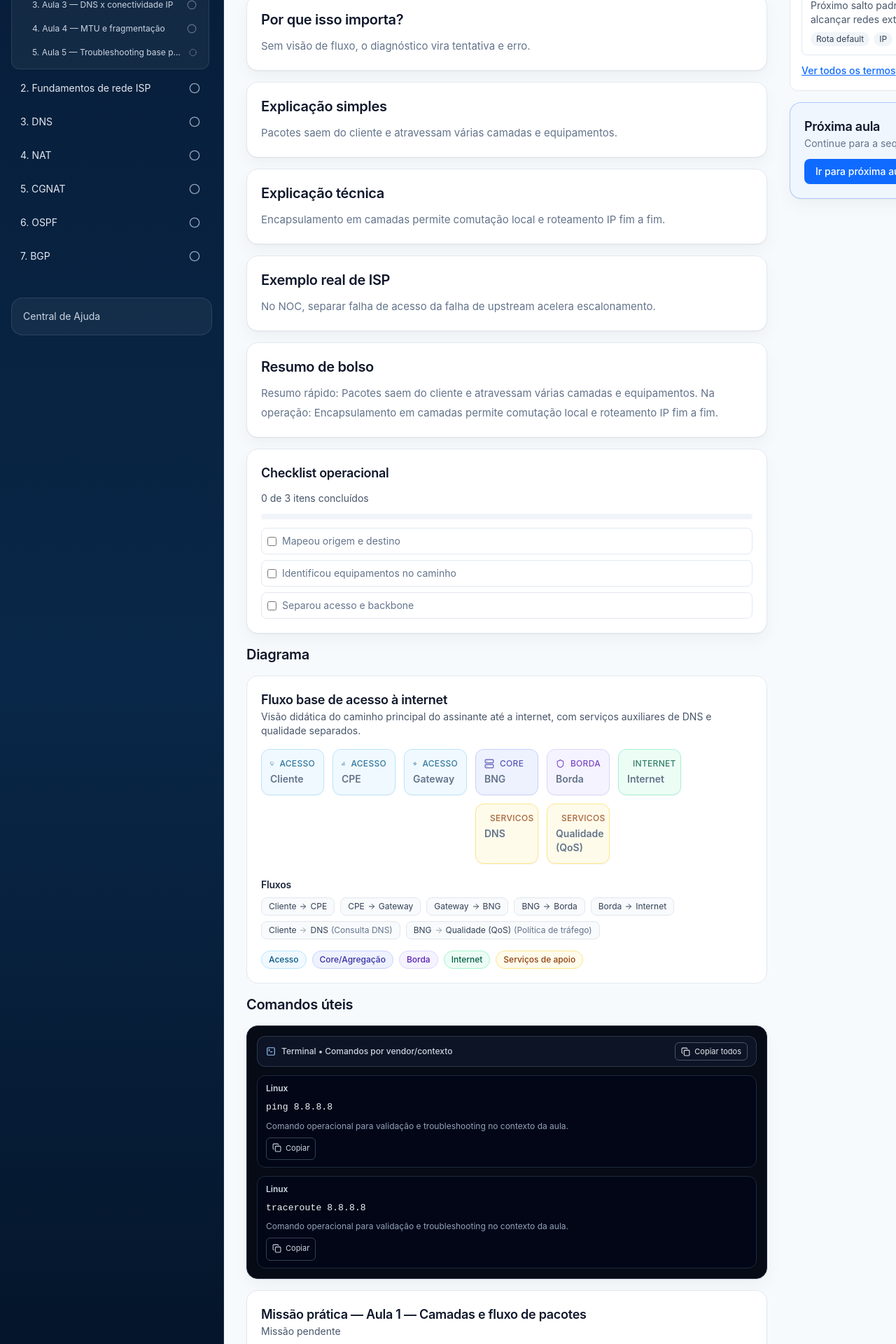
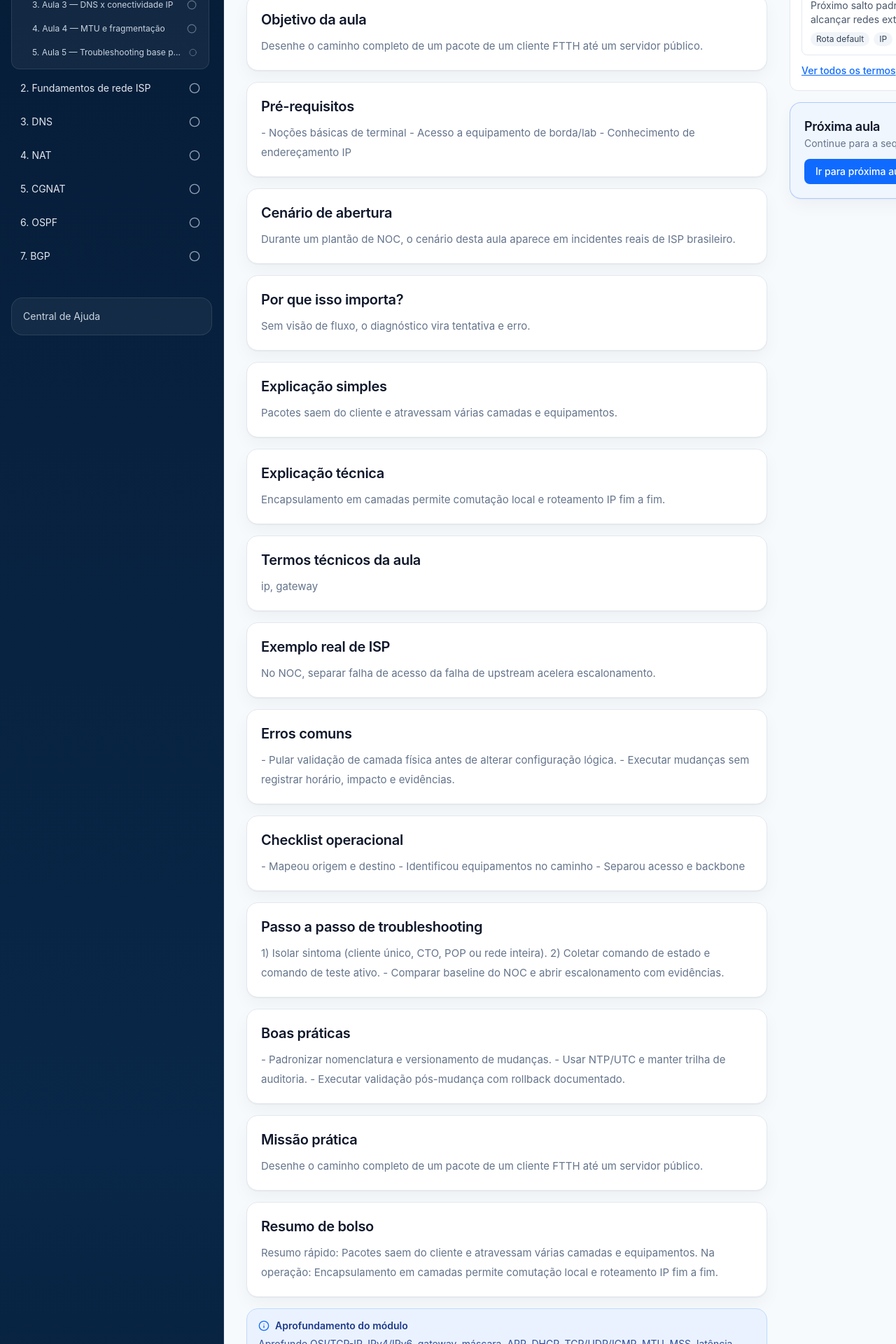
Before and after one commit to clttsousa/RedesISP_Academy, a Next.js app: page /trilha/redes-de-computadores/aulas/redes-camadas-e-pacotes in a window 1280 px wide. Shown: the part 420-2340 px from the top of the page at 70% size. Built offline with nearby package versions, Linux system fonts and the light colour scheme.

Commit message:
Rodada 21: expand depth of lesson content structure

```diff
--- a/src/data/lessons.ts
+++ b/src/data/lessons.ts
@@ -17,16 +17,77 @@ type Seed = {
   checklist: string[];
   glossaryTerms: string[];
   sources: string[];
+  objective?: string;
+  prerequisites?: string[];
+  openingScenario?: string;
   why: string;
   simple: string;
   technical: string;
+  technicalTerms?: string[];
   example: string;
+  commonMistakes?: string[];
+  operationalChecklist?: string[];
+  troubleshootingSteps?: string[];
+  bestPractices?: string[];
+  practicalMission?: string;
+  pocketSummary?: string;
   alert?: string;
 };
 
 
 
 const moduleSlugById: Record<string, string> = { m1: 'redes-de-computadores', m2: 'fundamentos-rede-isp', m3: 'dns', m4: 'nat', m5: 'cgnat', m6: 'ospf', m7: 'bgp', m8: 'mpls', m9: 'monitoramento-isp' };
+const defaultPrereqs = ['Noções básicas de terminal', 'Acesso a equipamento de borda/lab', 'Conhecimento de endereçamento IP'];
+
+const buildDeepSections = (seed: Seed) => {
+  const prerequisites = (seed.prerequisites ?? defaultPrereqs).join('\n- ');
+  const technicalTerms = (seed.technicalTerms ?? seed.glossaryTerms).join(', ');
+  const commonMistakes = (seed.commonMistakes ?? [
+    'Pular validação de camada física antes de alterar configuração lógica.',
+    'Executar mudanças sem registrar horário, impacto e evidências.',
+  ]).join('\n- ');
+  const operationalChecklist = (seed.operationalChecklist ?? seed.checklist).join('\n- ');
+  const troubleshootingSteps = (seed.troubleshootingSteps ?? [
+    'Isolar sintoma (cliente único, CTO, POP ou rede inteira).',
+    'Coletar comando de estado e comando de teste ativo.',
+    'Comparar baseline do NOC e abrir escalonamento com evidências.',
+  ]).join('\n- ');
+  const bestPractices = (seed.bestPractices ?? [
+    'Padronizar nomenclatura e versionamento de mudanças.',
+    'Usar NTP/UTC e manter trilha de auditoria.',
+    'Executar validação pós-mudança com rollback documentado.',
+  ]).join('\n- ');
+
+  return [
+    { title: 'Objetivo da aula', type: 'paragraph', content: seed.objective ?? seed.mission },
+    { title: 'Pré-requisitos', type: 'paragraph', content: `- ${prerequisites}` },
+    { title: 'Cenário de abertura', type: 'paragraph', content: seed.openingScenario ?? `Durante um plantão de NOC, o cenário desta aula aparece em incidentes reais de ISP brasileiro.` },
+    { title: 'Por que isso importa?', type: 'paragraph', content: seed.why },
+    { title: 'Explicação simples', type: 'paragraph', content: seed.simple },
+    { title: 'Explicação técnica', type: 'paragraph', content: seed.technical },
+    { title: 'Termos técnicos da aula', type: 'paragraph', content: technicalTerms },
+    { title: 'Exemplo real de ISP', type: 'paragraph', content: seed.example },
+    { title: 'Erros comuns', type: 'paragraph', content: `- ${commonMistakes}` },
+    { title: 'Checklist operacional', type: 'paragraph', content: `- ${operationalChecklist}` },
+    { title: 'Passo a passo de troubleshooting', type: 'paragraph', content: `1) ${troubleshootingSteps.replace('\n- ', '\n2) ')}` },
+    { title: 'Boas práticas', type: 'paragraph', content: `- ${bestPractices}` },
+    { title: 'Missão prática', type: 'paragraph', content: seed.practicalMission ?? seed.mission },
+    { title: 'Resumo de bolso', type: 'paragraph', content: seed.pocketSummary ?? `Resumo rápido: ${seed.simple} Na operação: ${seed.technical}` },
+  ];
+};
+
+const moduleDeepening: Record<string, string> = {
+  m1: 'Aprofunde OSI/TCP-IP, IPv4/IPv6, gateway, máscara, ARP, DHCP, TCP/UDP/ICMP, MTU, MSS, latência, perda, jitter, ping, traceroute e MTR com evidências por camada.',
+  m2: 'Cubra ONU, OLT, CTO, PON, VLAN, QinQ, BNG/BRAS, PPPoE, IPoE, RADIUS/AAA, core, borda, trânsito, IX.br e CDN/cache em contexto de POP brasileiro.',
+  m3: 'Diferencie DNS recursivo e autoritativo, cache/TTL, A/AAAA/CNAME/MX/NS/TXT/PTR, reverso, DNSSEC, open resolver e testes dig/nslookup (53 TCP/UDP).',
+  m4: 'Detalhe srcnat, dstnat, masquerade, netmap, conntrack, hairpin NAT, port forwarding, NAT x firewall e testes externos vs internos com MikroTik.',
+  m5: 'Inclua NAT444, 100.64.0.0/10, BPA, CGN determinístico, logs com NTP/timezone e correlação IP+porta+horário, além de impactos em jogos/câmeras e IPv6.',
+  m6: 'Aprofunde LSDB, LSA, SPF, timers hello/dead, estados de vizinhança, área 0, ABR, DR/BDR, stub/NSSA, router-id/loopback e custo para underlay de BGP/MPLS.',
+  m7: 'Inclua AS/ASN, NLRI, eBGP/iBGP, next-hop, local-pref, AS_PATH, MED, communities, RR, prefix-list, max-prefix, RPKI/ROA/ROV, IRR, IX.br e TCP 179.',
+  m8: 'Expandir label switching, LER/LSR, PE/P/CE, LSP, LDP, PHP, MPLS MTU, VRF/RD/RT, MP-BGP, L2VPN/L3VPN e pseudowire com cenário matriz-filial.',
+  m9: 'Detalhar SNMP/OIDs, Zabbix, Grafana, LibreNMS, SmokePing, NetFlow/IPFIX, Syslog e monitoração de BGP/OSPF/OLT/ONU/PON com pós-incidente.',
+};
+
 
 const pseudoCommands = new Set([
   'show dashboard slis',
@@ -116,15 +177,8 @@ const makeLesson = (seed: Seed): Lesson => ({
   estimatedMinutes: seed.minutes,
   progress: 0,
   sections: [
-    { title: 'Por que isso importa?', type: 'paragraph', content: seed.why },
-    { title: 'Explicação simples', type: 'paragraph', content: seed.simple },
-    { title: 'Explicação técnica', type: 'paragraph', content: seed.technical },
-    { title: 'Exemplo real de ISP', type: 'paragraph', content: seed.example },
-    {
-      title: 'Resumo de bolso',
-      type: 'paragraph',
-      content: `Resumo rápido: ${seed.simple} Na operação: ${seed.technical}`,
-    },
+    ...buildDeepSections(seed),
+    { title: 'Aprofundamento do módulo', type: 'info', variant: 'info', content: moduleDeepening[seed.moduleId] },
     ...(seed.alert ? [{ title: 'Alerta operacional', type: 'alert', variant: 'alert' as const, content: seed.alert }] : []),
   ],
   diagram: seed.diagram,
```
